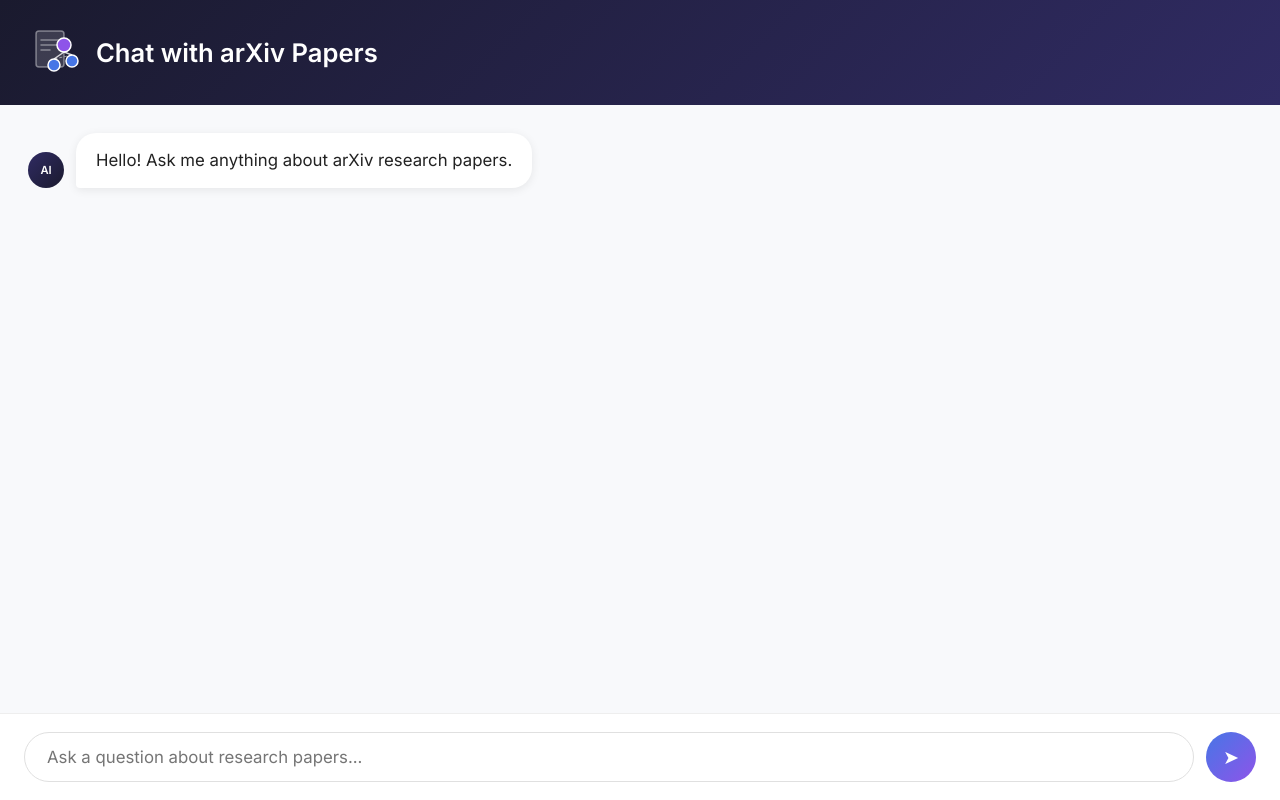
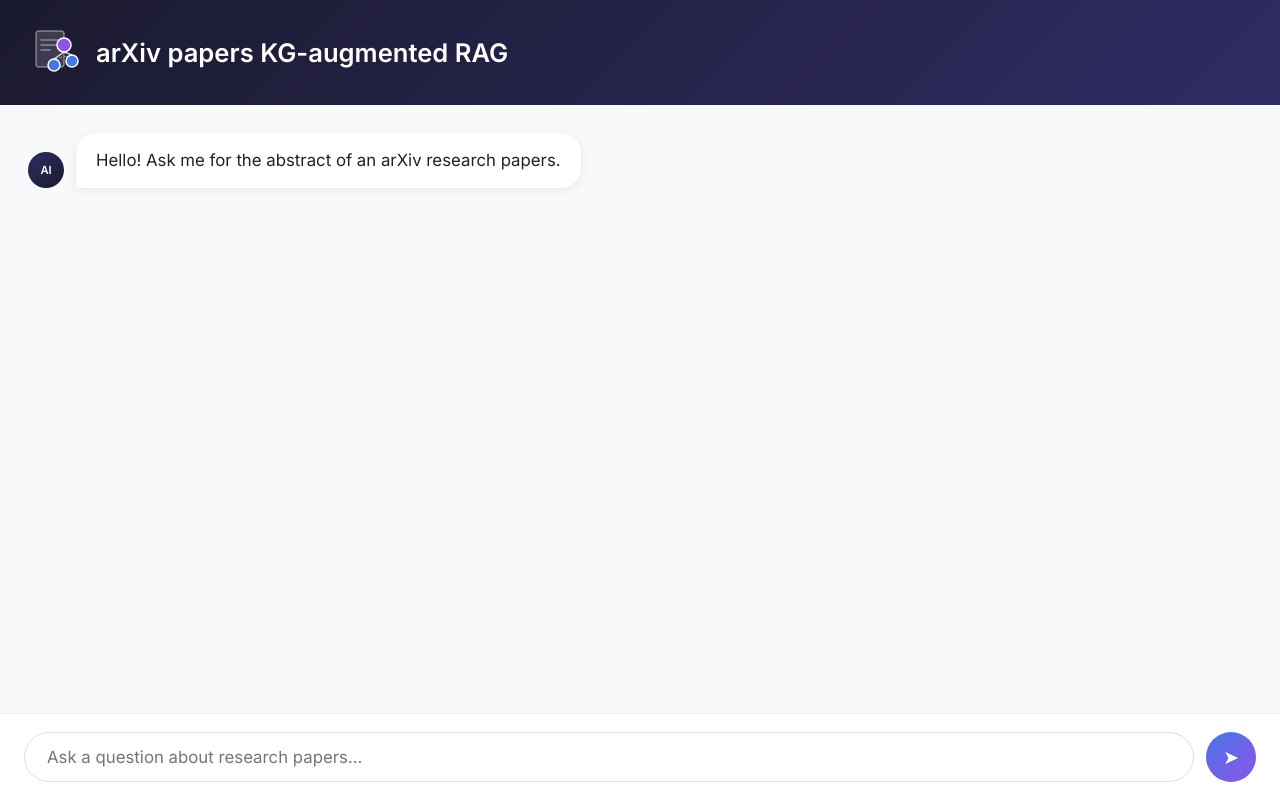
Before and after one commit to meli1230/Cagliari--kg_rag, a Flask app: page / in a window 1280 px wide. Run offline with Flask 3, Linux system fonts and the light colour scheme.

Commit message:
front-end checked

```diff
--- a/webapp/app.py
+++ b/webapp/app.py
@@ -3,10 +3,7 @@
 app = Flask(__name__)
 
 def rag_answer(question):
-    # QUI colleghiamo la vera pipeline RAG (retrieval + Ollama)
-    # per ora restituisce una risposta finta di test
-    return f"Hai chiesto: '{question}' — qui arriverà la risposta del RAG."
-
+    return f"You asked the following question: '{question}' — here's where the RAG result will come from."
 @app.route("/")
 def home():
     return render_template("index.html")
--- a/webapp/templates/index.html
+++ b/webapp/templates/index.html
@@ -24,14 +24,14 @@
           <line x1="44" y1="28" x2="26" y2="32" stroke="white" stroke-opacity="0.5" stroke-width="1" stroke-dasharray="3 2"/>
         </svg>
         <div>
-          <h1>Chat with arXiv Papers</h1>
+          <h1>arXiv papers KG-augmented RAG</h1>
         </div>
       </div>
 
       <div id="chat-box">
         <div class="message bot">
           <div class="avatar">AI</div>
-          <div class="bubble">Hello! Ask me anything about arXiv research papers.</div>
+          <div class="bubble">Hello! Ask me for the abstract of an arXiv research papers.</div>
         </div>
          </div>
 
```
